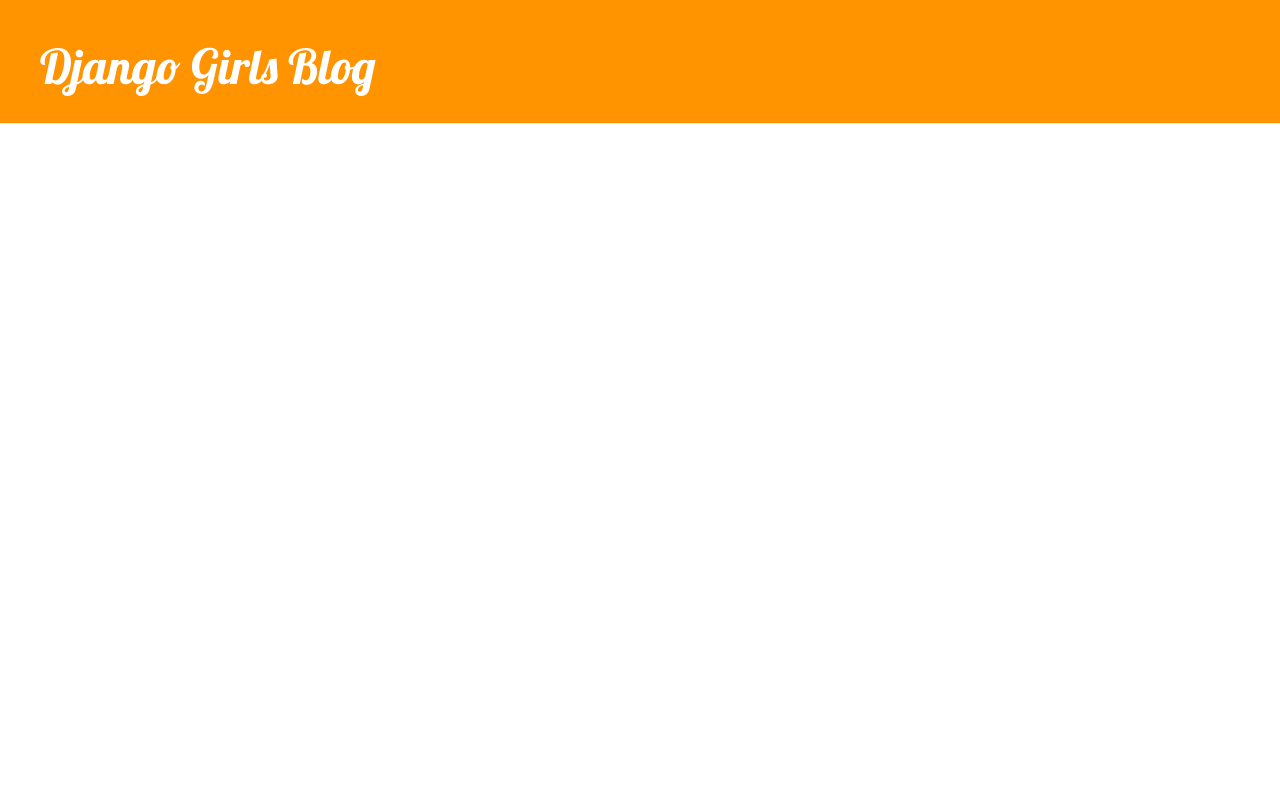
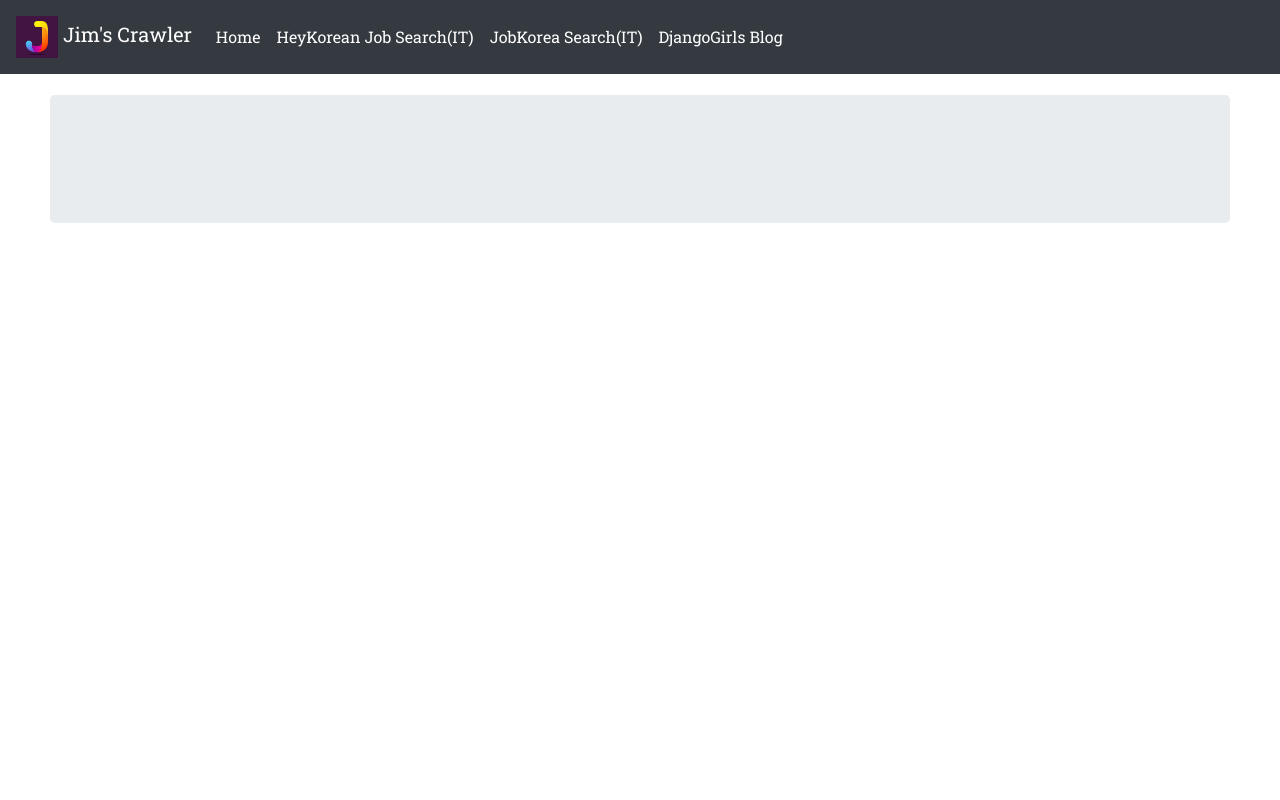
Before and after one commit to jinmc/djangogirls, a Django app: page / in a window 1280 px wide. Run offline with Django 3.2, Linux system fonts and the light colour scheme; data that the repository does not hold is empty; some libraries are stand-ins or nearby versions.

Commit message:
make homepage with navbar and jumbotron container

```diff
--- a/blog/templates/blog/base.html
+++ b/blog/templates/blog/base.html
@@ -1,31 +1,74 @@
-{% load static %}
+<!doctype html>
 <html>
 
 <head>
-    <title>Django Girls blog</title>
-    <link rel="stylesheet" href="//maxcdn.bootstrapcdn.com/bootstrap/3.2.0/css/bootstrap.min.css">
-    <link rel="stylesheet" href="//maxcdn.bootstrapcdn.com/bootstrap/3.2.0/css/bootstrap-theme.min.css">
-    <link href='//fonts.googleapis.com/css?family=Lobster&subset=latin,latin-ext' rel='stylesheet' type='text/css'>
-    <link rel="stylesheet" href="{% static 'blog/blog.css' %}">
+    {% load static %}
+    <link rel="shortcut icon" href="{% static 'blog/j_logo.jpg' %}" alt="logo"" />
+    <title>Jim's Crawler</title>
+    <link rel=" stylesheet" href="https://stackpath.bootstrapcdn.com/bootstrap/4.5.0/css/bootstrap.min.css"
+        integrity="sha384-9aIt2nRpC12Uk9gS9baDl411NQApFmC26EwAOH8WgZl5MYYxFfc+NcPb1dKGj7Sk" crossorigin="anonymous">
+    <link href="https://fonts.googleapis.com/css2?family=Roboto+Slab&display=swap" rel="stylesheet">
+    <style>
+        nav a {
+            font-family: 'Roboto Slab', serif;
+            color: white;
+        }
+
+        .jumbotron {
+            margin-top: 30px;
+            margin-left: 50px;
+            margin-right: 50px;
+        }
+
+        body {
+            padding-top: 65px;
+        }
+    </style>
+
 </head>
 
 <body>
-    <div class="page-header">
-    {% if user.is_authenticated %}
-        <a href="{% url 'post_new' %}" class="top-menu">
-            <span class="glyphicon glyphicon-plus"></span>
+    <nav class="navbar navbar-expand-md fixed-top navbar-fixed-top bg-dark">
+        <a href="/" class="navbar-brand navbar-text">
+            <img src="{% static 'blog/j_logo.jpg' %}" alt="logo" width="42" height="42">
+                Jim's Crawler
         </a>
-    {% endif %}
-        <h1><a href="/">Django Girls Blog</a></h1>
-    </div>
-    <div class="content container">
-        <div class="row">
+        <div class="collapse navbar-collapse" id="navbarSupportedContent">
+            <div class="collapse navbar-collapse" id="navbarCollapse">
+                <ul class="navbar-nav mr-auto">
+                    <li class="nav-iem active">
+                        <a class="nav-link" href="/">
+                            Home
+                        </a>
+                    </li>
+                    <li>
+                        <a class="nav-link" href="#">
+                            HeyKorean Job Search(IT)
+                        </a>
+                    </li>
+                    <li>
+                        <a class="nav-link" href="#">
+                            JobKorea Search(IT)
+                        </a>
+                    </li>
+                    <li>
+                        <a class="nav-link" href="/djangogirls">
+                            DjangoGirls Blog
+                        </a>
+                    </li>
+                </ul>
+            </div>
+    </nav>
+    <div class="container-full-bg">
+        <div class="jumbotron">
             <div class="col-md-8">
                 {% block content %}
                 {% endblock %}
             </div>
         </div>
     </div>
+
+
 </body>
 
 </html>
--- a/blog/urls.py
+++ b/blog/urls.py
@@ -4,7 +4,8 @@ from . import views
 
 urlpatterns = [
     # path('', views.post_list, name='post_list'),
-    url(r'^$', views.post_list, name='post_list'),
+    url(r'^$', views.base, name='base'),
+    url(r'^djangogirls$', views.post_list, name='post_list'),
     url(r'^post/(?P<pk>\d+)/$', views.post_detail, name='post_detail'),
     url(r'^post/new/$', views.post_new, name='post_new'),
     url(r'^post/(?P<pk>\d+)/edit/$', views.post_edit, name='post_edit'),
--- a/blog/views.py
+++ b/blog/views.py
@@ -4,6 +4,9 @@ from django.utils import timezone
 from .forms import PostForm
 
 # Create your views here.
+def base(request):
+    return render(request, 'blog/base.html', {})
+
 def post_list(request):
     qs = Post.objects.all()
     qs = qs.filter(published_date__lte=timezone.now())
```
Also changed, not shown: blog/templates/blog/base_djangogirls.html (added, +29 -0 lines), utils/scrape.py (added, +27 -0 lines), blog/static/blog/j_logo.jpg (added), blog/static/blog/j_logo_tko_icon.ico (added).
